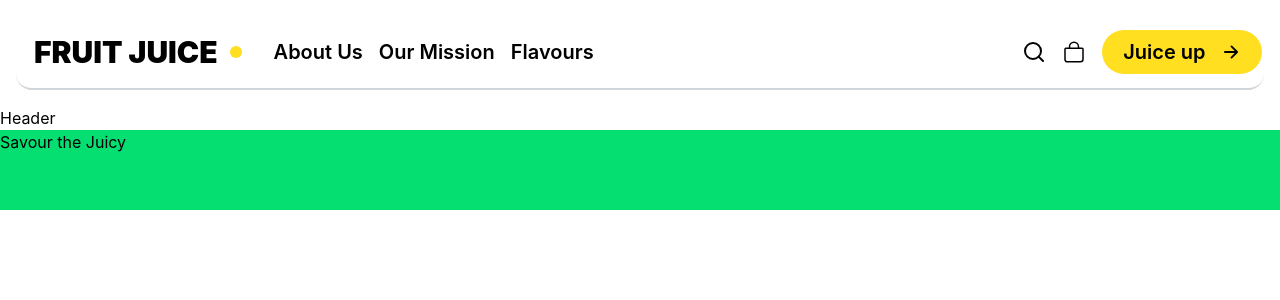
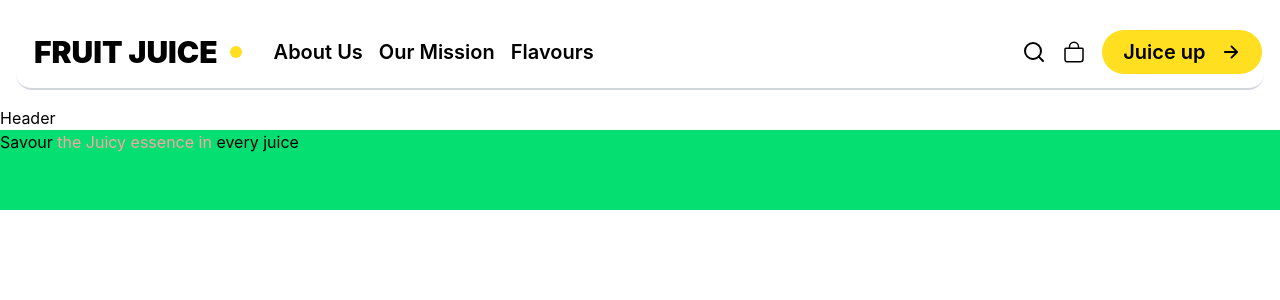
Before and after one commit to Developerfiyin/React-js-project, a React (Vite) app: page / in a window 1280 px wide. Shown: the top 300 px of the page. Built offline with nearby package versions, Linux system fonts and the light colour scheme.

Commit message:
Added a h2 text to a div

```diff
--- a/src/Components/Header.jsx
+++ b/src/Components/Header.jsx
@@ -8,7 +8,7 @@ const Header = () => {
         <div className='bg-green-400 h-20 w-full'>
 
                       <div>
-                        <h2 className=' '> Savour the <span> Juicy</span> </h2>
+                        <h2 className=' '> Savour <span className='text-red-300'>the Juicy essence in </span>every juice </h2>
                       </div>
         </div>
         </div>
```
